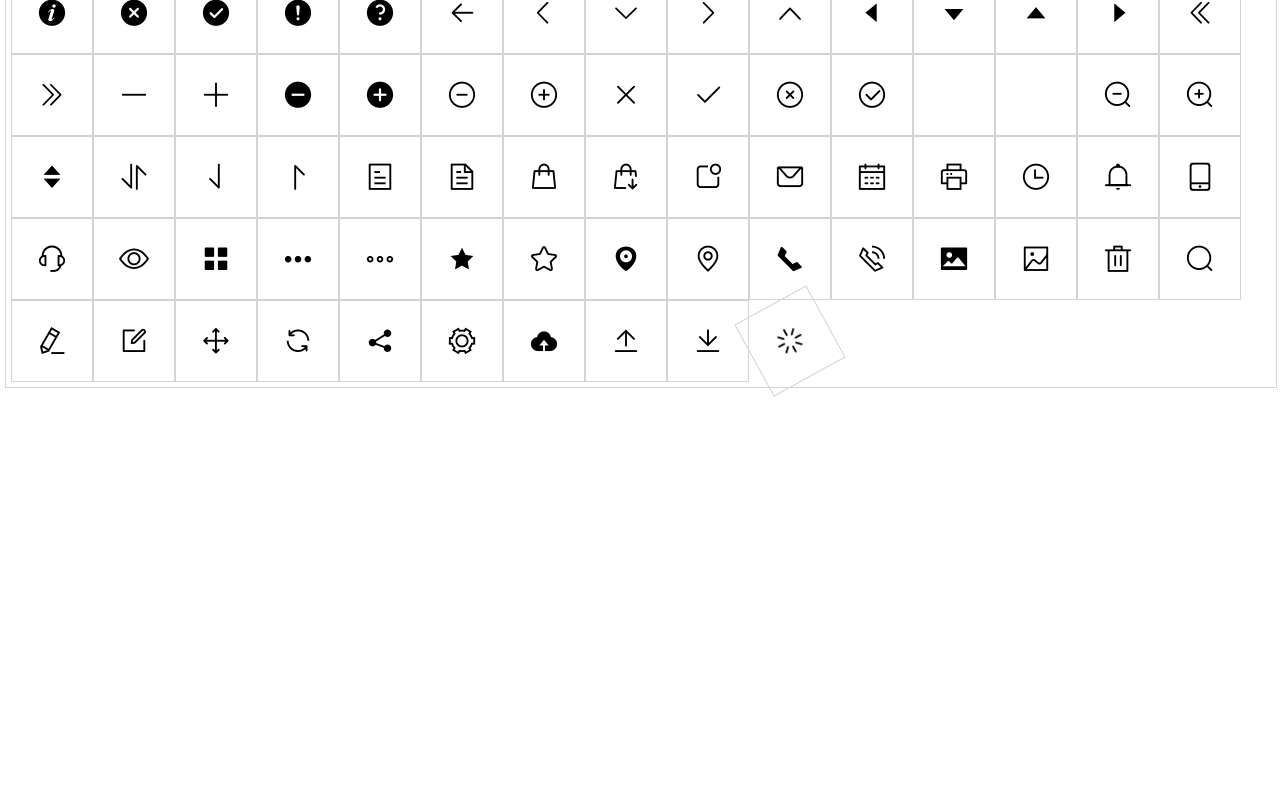
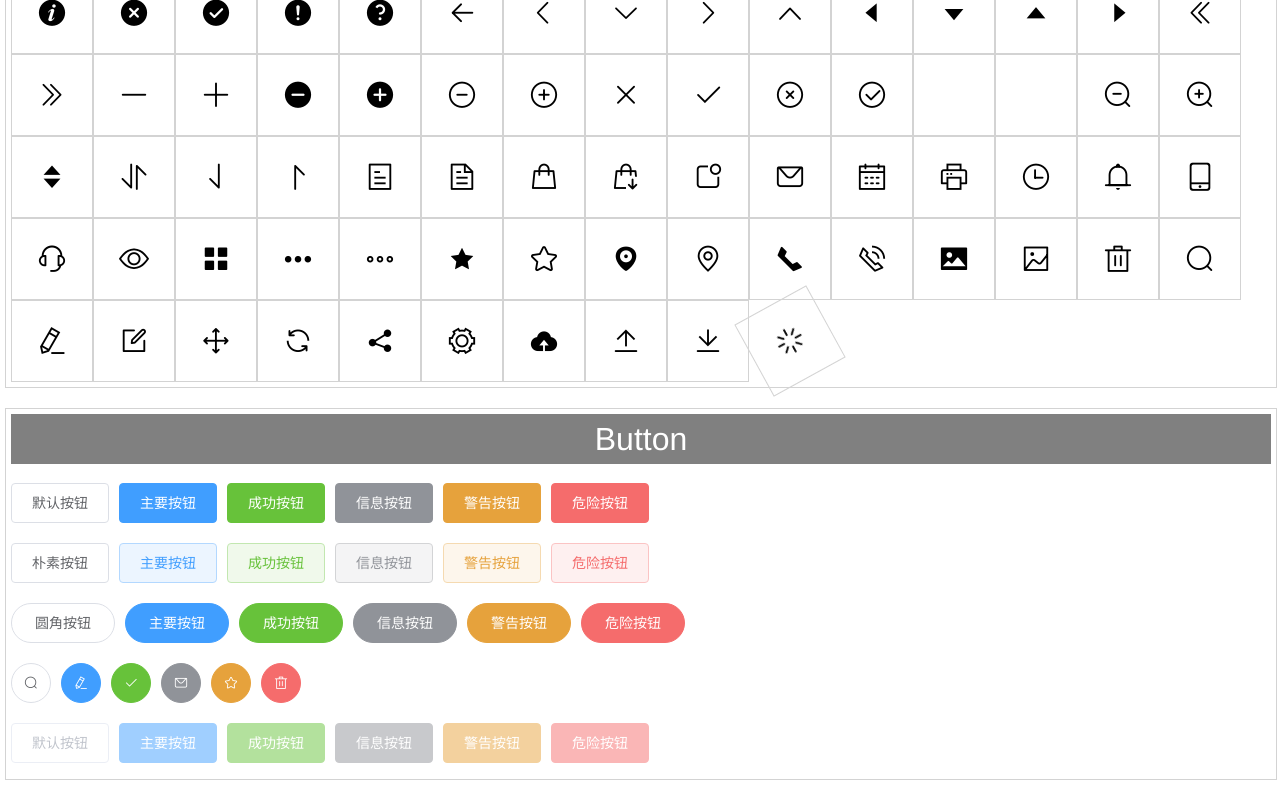
Before and after one commit to guojs-github/element-ex, a Vue app: page /#/ in a window 1280 px wide. Shown: the part 1531-2331 px from the top of the page. Before the commit the page ends 1939 px from the top, so only its background shows below. Built offline with nearby package versions, Linux system fonts and the light colour scheme.

Commit message:
20190109 按钮样例

```diff
--- /dev/null
+++ b/src/components/Button/Button.less
@@ -0,0 +1,11 @@
+/*
+	Icons style
+*/
+
+.test-item.button {
+	& > .row {
+		width: 100%;
+		height: 60px;
+		line-height: 60px;
+	}
+}
--- /dev/null
+++ b/src/components/Button/Button.vue
@@ -0,0 +1,81 @@
+<template>
+    <div class='test-item button'>
+		<div class='title'>Button</div>
+
+		<div class='row'>
+			<el-row>
+				<el-button>默认按钮</el-button>
+				<el-button type="primary">主要按钮</el-button>
+				<el-button type="success">成功按钮</el-button>
+				<el-button type="info">信息按钮</el-button>
+				<el-button type="warning">警告按钮</el-button>
+				<el-button type="danger">危险按钮</el-button>
+			</el-row>
+		</div>
+
+		<div class='row'>
+			<el-row>
+				<el-button plain>朴素按钮</el-button>
+				<el-button type="primary" plain>主要按钮</el-button>
+				<el-button type="success" plain>成功按钮</el-button>
+				<el-button type="info" plain>信息按钮</el-button>
+				<el-button type="warning" plain>警告按钮</el-button>
+				<el-button type="danger" plain>危险按钮</el-button>
+			</el-row>
+		</div>
+
+		<div class='row'>
+			<el-row>
+				<el-button round>圆角按钮</el-button>
+				<el-button type="primary" round>主要按钮</el-button>
+				<el-button type="success" round>成功按钮</el-button>
+				<el-button type="info" round>信息按钮</el-button>
+				<el-button type="warning" round>警告按钮</el-button>
+				<el-button type="danger" round>危险按钮</el-button>
+			</el-row>
+		</div>
+
+		<div class='row'>
+			<el-row>
+				<el-button icon="el-icon-search" circle></el-button>
+				<el-button type="primary" icon="el-icon-edit" circle></el-button>
+				<el-button type="success" icon="el-icon-check" circle></el-button>
+				<el-button type="info" icon="el-icon-message" circle></el-button>
+				<el-button type="warning" icon="el-icon-star-off" circle></el-button>
+				<el-button type="danger" icon="el-icon-delete" circle></el-button>
+			</el-row>
+		</div>
+
+		<div class='row'>
+			<el-row>
+				<el-button disabled>默认按钮</el-button>
+				<el-button type="primary" disabled>主要按钮</el-button>
+				<el-button type="success" disabled>成功按钮</el-button>
+				<el-button type="info" disabled>信息按钮</el-button>
+				<el-button type="warning" disabled>警告按钮</el-button>
+				<el-button type="danger" disabled>危险按钮</el-button>
+			</el-row>
+		</div>
+
+	</div>
+</template>
+
+<script>
+	export default {
+		name: 'Icons',
+
+		data () {
+			return {
+			}
+		},
+
+		methods: {
+		}
+	}
+</script>
+
+<!-- Add "scoped" attribute to limit CSS to this component only -->
+<style scoped src='../Test.less' lang='less'/>
+<style scoped src='./Button.less' lang='less'/>
+<style scoped>
+</style>
--- a/src/components/Icons/Icons.less
+++ b/src/components/Icons/Icons.less
@@ -2,7 +2,7 @@
 	Icons style
 */
 
-div.test-item.container {
+div.test-item.icons {
 	div.icons {
 		margin-top: 10px;
 
--- a/src/components/Icons/Icons.vue
+++ b/src/components/Icons/Icons.vue
@@ -1,5 +1,5 @@
 <template>
-    <div class='test-item container'>
+    <div class='test-item icons'>
 		<div class='title'>Icons</div>
 
 		<el-button type="primary" icon="el-icon-search">
--- a/src/components/Test.vue
+++ b/src/components/Test.vue
@@ -3,6 +3,7 @@
 		<Layout/>
 		<Container/>
 		<Icons/>
+		<Button/>
 	</div>
 </template>
 
@@ -10,6 +11,7 @@
 	import Layout from './Layout/Layout'
 	import Container from './Container/Container'
 	import Icons from './Icons/Icons'
+	import Button from './Button/Button'
 	export default {
 		name: 'Test',
 
@@ -21,7 +23,8 @@
 		components: {
 			Layout,
 			Container,
-			Icons
+			Icons,
+			Button
 		}
 	}
 </script>
```
